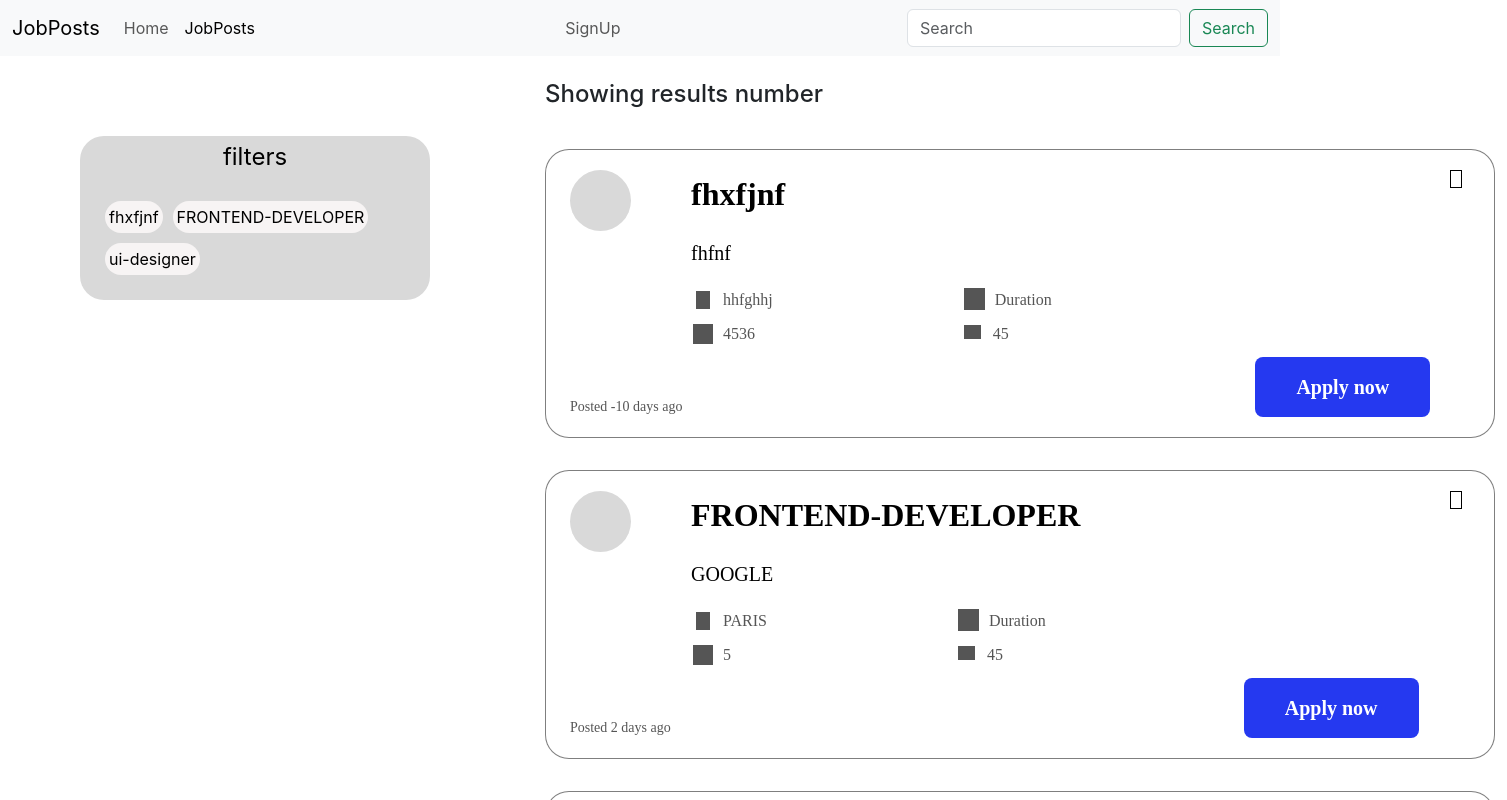
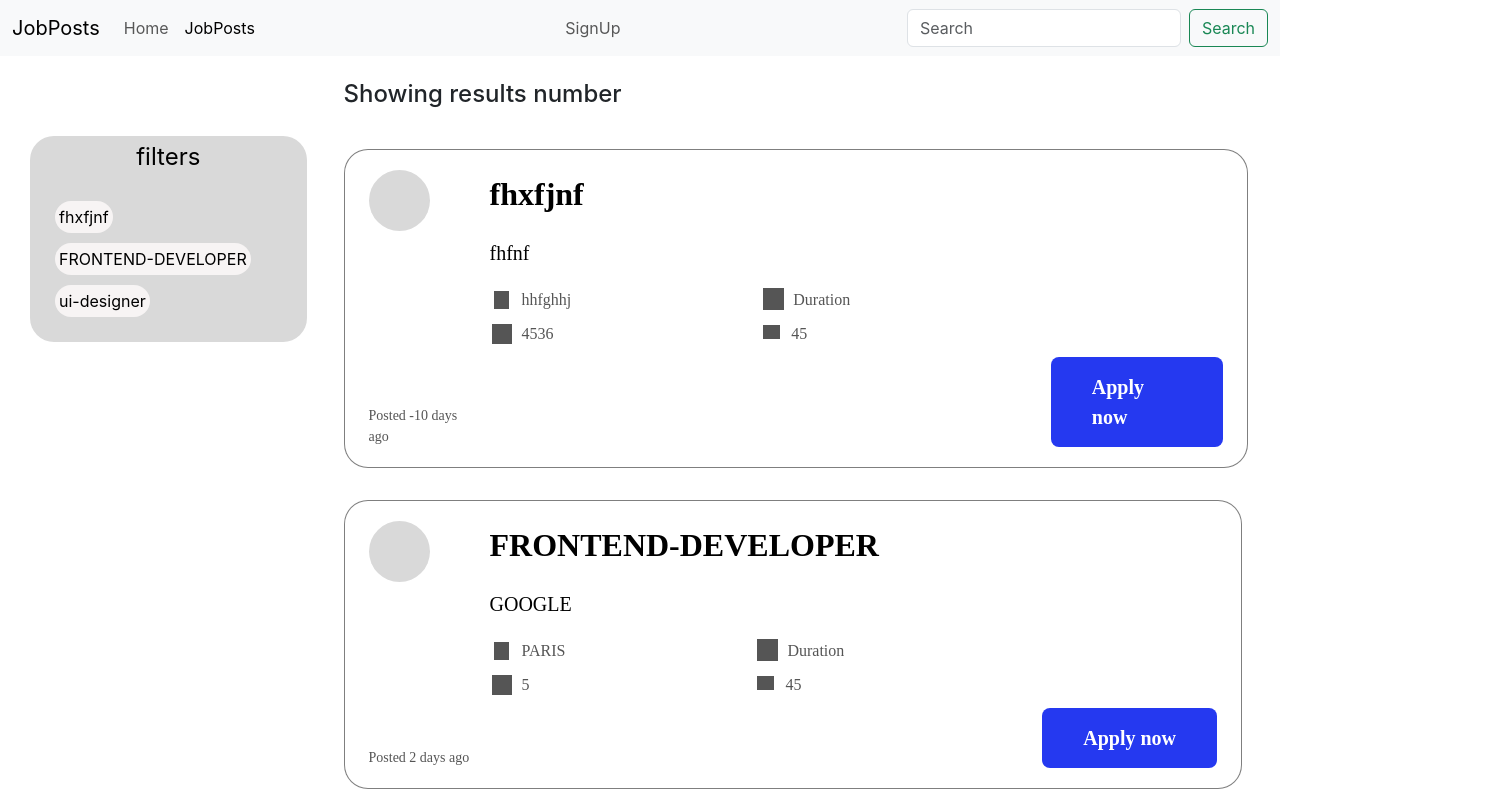
Before and after one commit to SparshKan93/jobfinder, a React (Create React App) app: page /jobposts in a window 1280 px wide. Shown: the top 800 px of the page, 1507 px wide, since content can reach past the window. Built offline with nearby package versions, Linux system fonts and the light colour scheme.

Commit message:
jobpost css complete

```diff
--- a/src/App.css
+++ b/src/App.css
@@ -8,10 +8,11 @@
   text-align: center;
 }
 .signUpBody {
-  margin-left: 226px;
-  height: 100%;
+  height: 890px;
+  width:100%;
   position: relative;
   background: white;
+  overflow: hidden;
 }
 
 .signUpBox {
--- a/src/Components/JobPosts.js
+++ b/src/Components/JobPosts.js
@@ -47,9 +47,9 @@ const JobPosts = () => {
     return (
         <div style={{ display: 'flex' }} >
             <div style={{
-                width: 350,
+                width: '30%',
                 height: 41,
-                margin: '80px 53px 0 80px',
+                margin: '80px 5px 0 30px',
                 background: '#D9D9D9',
                 borderRadius: '24px 24px 0 0',
                 position: 'relative', /* Set position relative */
@@ -68,7 +68,7 @@ const JobPosts = () => {
                     filters
                 </div>
                 <div style={{
-                    width: 350,
+                    width: '100%',
                     margin: '40px 53px 0 0',
                     background: '#D9D9D9',
                     borderRadius: '0 0 24px 24px',
@@ -91,7 +91,7 @@ const JobPosts = () => {
 
                 </div>
             </div>
-            <div className='container' style={{ marginInline: 50 }}>
+            <div className='container' style={{ marginInline: 20 }}>
                 <h4 className='my-4'>Showing results number</h4>
                 <div className="row">
                     {filteredPosts.map((post) => {
--- a/src/Components/PostCard.js
+++ b/src/Components/PostCard.js
@@ -25,7 +25,7 @@ const PostCard = (props) => {
     return (
 
         <div className='my-3'>
-            <div style={{ width: 'fit-content', minWidth: 950, height: '100%', paddingLeft: 24, paddingRight: 24, paddingTop: 20, paddingBottom: 20, background: 'white', borderRadius: 24, overflow: 'hidden', border: '1px rgba(0, 0, 0, 0.50) solid', flexDirection: 'column', justifyContent: 'flex-start', alignItems: 'flex-start', gap: 10, display: 'inline-flex' }}>
+            <div style={{ width: 'fit-content', minWidth: '70%', height: '100%', paddingLeft: 24, paddingRight: 24, paddingTop: 20, paddingBottom: 20, background: 'white', borderRadius: 24, overflow: 'hidden', border: '1px rgba(0, 0, 0, 0.50) solid', flexDirection: 'column', justifyContent: 'flex-start', alignItems: 'flex-start', gap: 10, display: 'inline-flex' }}>
                 <div style={{ flexDirection: 'column', justifyContent: 'flex-start', alignItems: 'flex-start', gap: 11, display: 'flex' }}>
                     <div style={{ justifyContent: 'flex-start', alignItems: 'flex-start', gap: 24, display: 'inline-flex' }}>
                         <div style={{ width: 61, height: 61, background: '#D9D9D9', borderRadius: 9999 }} />
```
Also changed, not shown: 1 other file (tests, documents, lock files or other folders).
